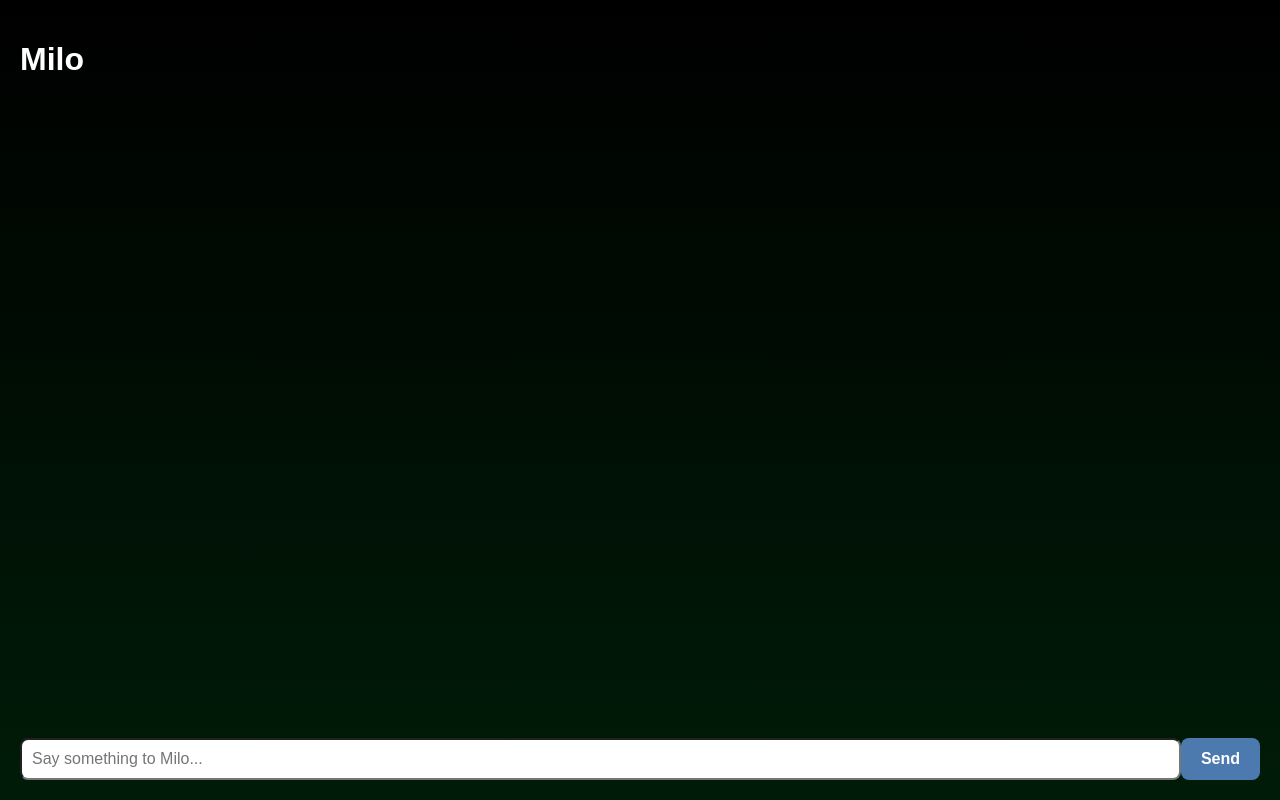
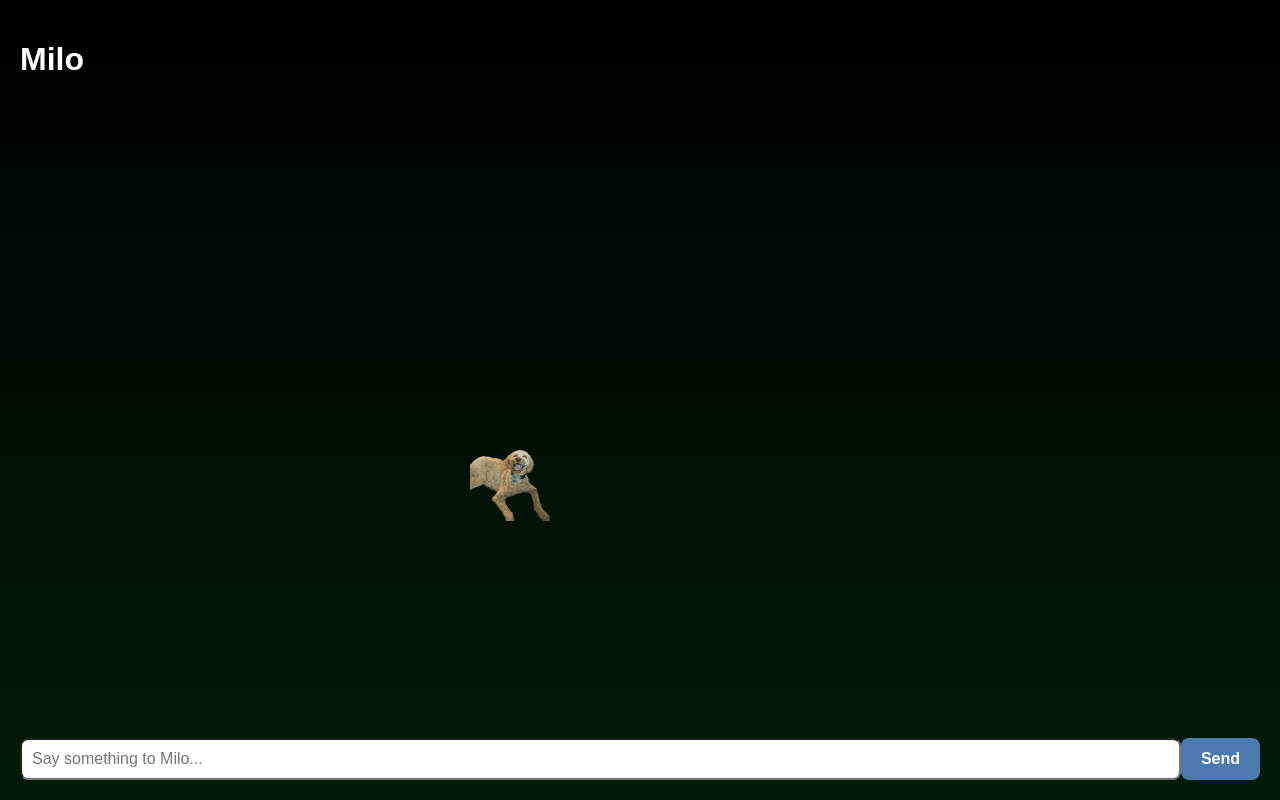
Before and after one commit to andylieou/website, a React (Vite) app: page / in a window 1280 px wide. Built offline with nearby package versions, Linux system fonts and the light colour scheme.

Commit message:
possibly fixed image path

```diff
--- a/src/main.tsx
+++ b/src/main.tsx
@@ -5,7 +5,7 @@ import './dog.css'
 
 ReactDOM.createRoot(document.getElementById('root') as HTMLElement).render(
   <React.StrictMode>
-    {/* <img src="/milo.png" alt="doggy" className="doggy-sprite" /> */}
+    <img src="/milo.png" alt="doggy" className="doggy-sprite" />
     <App />
   </React.StrictMode>
 )
```
Also changed, not shown: public/milo.png (added).
